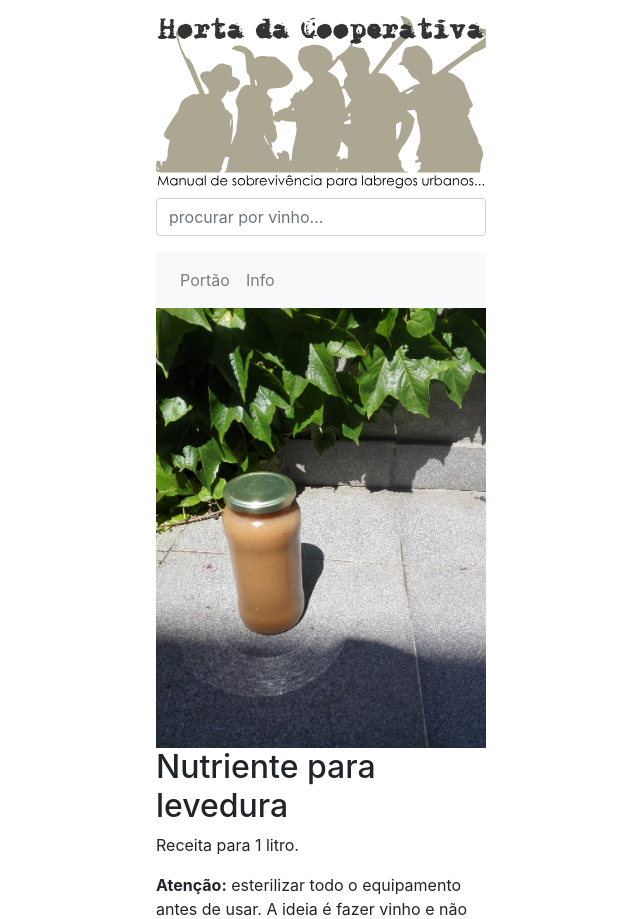
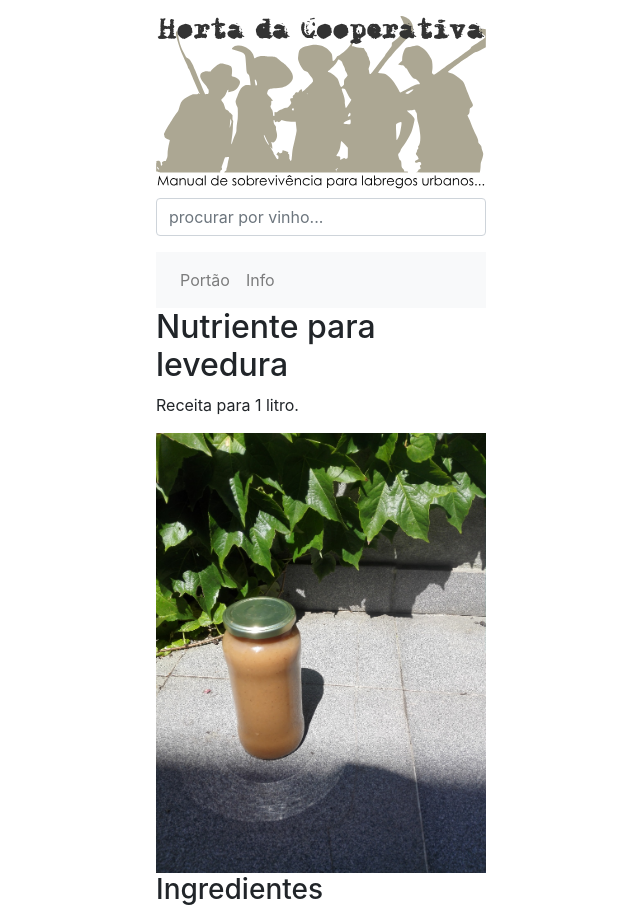
Before and after one commit to horta-da-cooperativa/horta-da-cooperativa.github.io, a Jekyll site: the page built from _fermentos/nutriente.md, in a window 1280 px wide. Shown: the top 919 px of the page, without its empty margins (319-959 px from the left). Built offline with Jekyll 4.4.1, drawn with Linux system fonts in a browser that asks for light colours; some of the changed text lies outside the part shown.

Commit message:
Alteração de estilos

```diff
--- a/_fermentos/nutriente.md
+++ b/_fermentos/nutriente.md
@@ -17,6 +17,7 @@ ingredients:
   - 1 tomate com casca
   - 1 colher de chá de chá preto
 ---
+
 {% include image.html src="/assets/images/nutriente/ingredientes.jpg" alt="Ingredientes do nutriente" title="Ingredientes" %}
 
 ### Preparação
--- a/_layouts/recipe.html
+++ b/_layouts/recipe.html
@@ -9,13 +9,13 @@
 
     <main>
       {% include main_menu.html %}
+      <h2>{{ page.title }}</h2>
+      <p>Receita para {{ page.makes }}.</p>
       {% if page.image %}
       <img class="img-fluid" src="{{ site.url }}/assets/images/{{ page.image }}" alt="{{ page.title }}" title="{{ page.title }}">
       {% endif %}
-      <h2>{{ page.title }}</h2>
-      <p>Receita para {{ page.makes }}.</p>
+      {% include ingredients.html %}
       <p><strong>Atenção:</strong> esterilizar todo o equipamento antes de usar. A ideia é fazer vinho e não vinagre...</p>
-      {% include ingredients.html %}
       {{ content }}
     </main>
 
```
